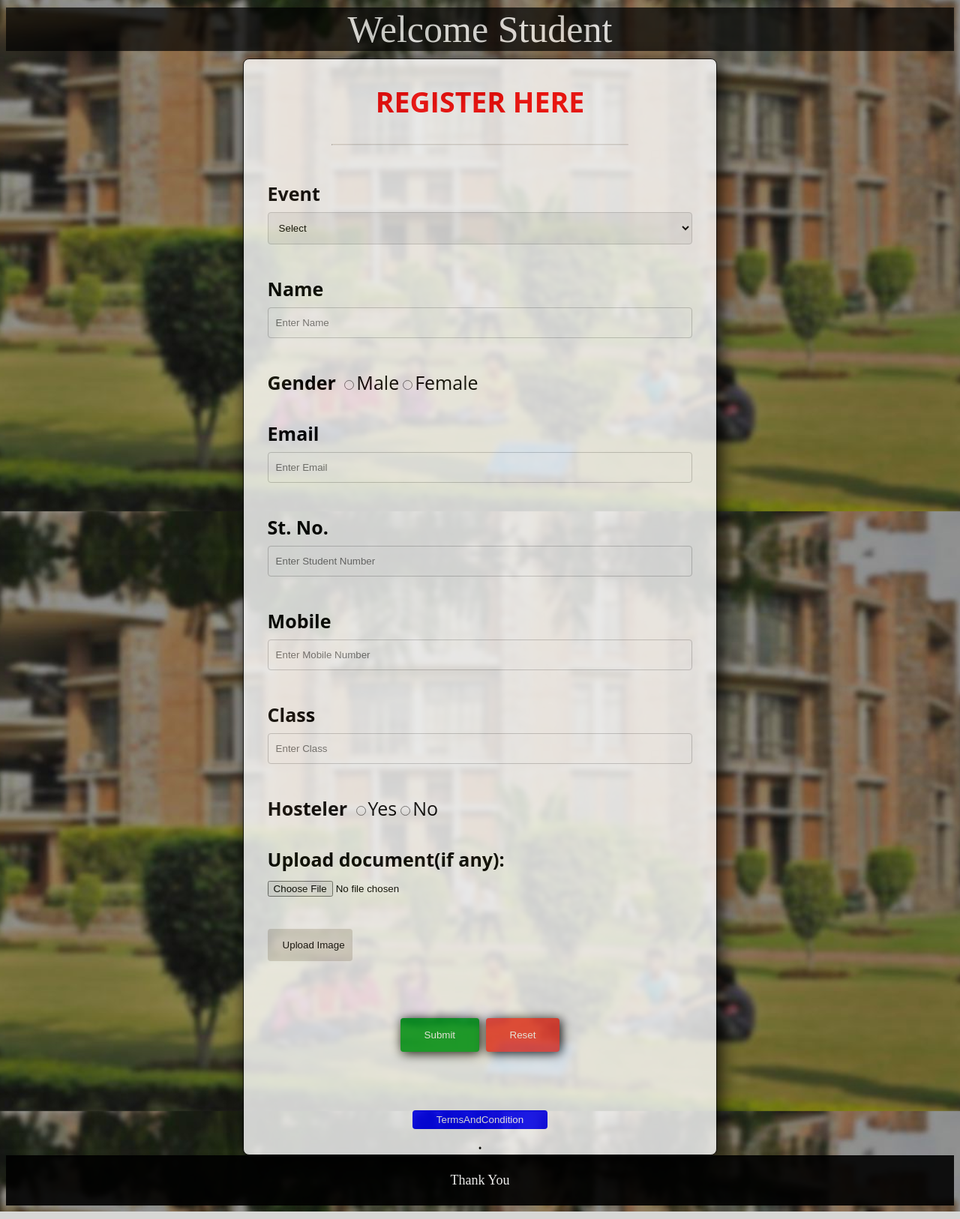
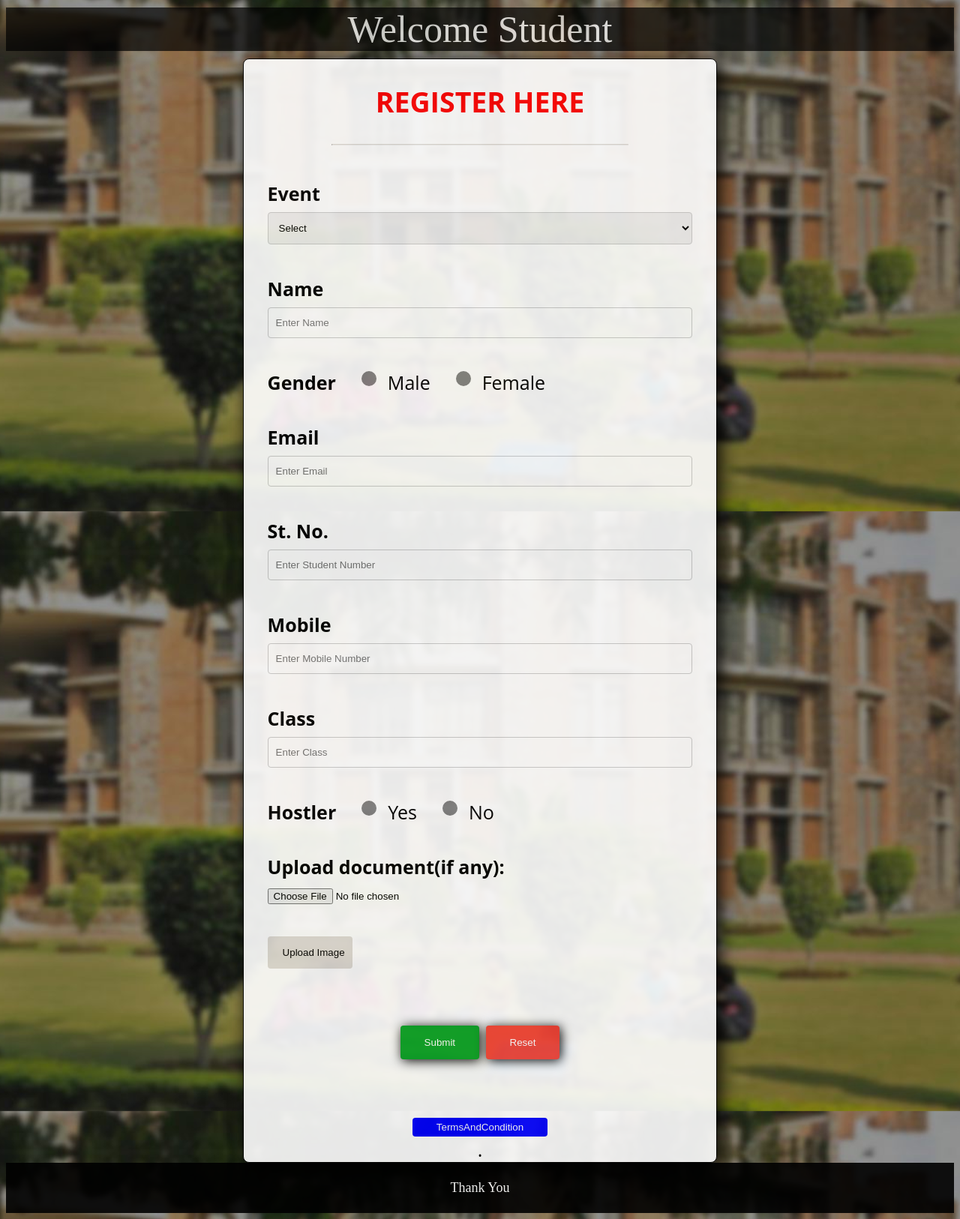
Before and after one commit to vaishalitomar/EMS, a PHP site: page /RegForm.html in a window 1280 px wide. Shown: the part 118-1744 px from the top of the page at 75% size. Run offline with PHP 8.4, Linux system fonts and the light colour scheme.

Commit message:
Radio and check box style changed

```diff
--- a/RegForm.html
+++ b/RegForm.html
@@ -48,8 +48,12 @@ snd1.play();
             <label style="text-align: left;"><b>Name</b></label>
             <input type="text" name="name" id="textdeco" placeholder="Enter Name" required="required" pattern="^[a-zA-Z]{1,40}$" />
             <br><br>
+
             <label style="text-align: left;"><b>Gender</b></label>
-            <input type="radio" name="gen" value="M" style="" required="required"/>Male<input type="radio" name="gen" value="F" required="required"/>Female
+            <input type="radio" value="M" id="male" name="gen" required="required"/>
+            <label for="male" class="radio" >Male</label>
+            <input type="radio" value="F" id="female" name="gen" required="required"/>
+            <label for="female" class="radio">Female</label>
             <br><br>
             <label style="text-align: left;"><b>Email</b></label>
             <input type="email" name="email" id="textdeco" placeholder="Enter Email" required="required"/>
@@ -63,8 +67,13 @@ snd1.play();
             <label style="text-align: left;"><b>Class</b></label>
             <input type="text" name="state" id="textdeco" required="required" placeholder="Enter Class" pattern="^[a-zA-Z]{3,20}$" />
             <br><br>
-            <label style="text-align: left;"><b>Hosteler</b></label>
-            <input type="radio" name="check" value="y" required="required"/>Yes<input type="radio" name="check" value="n" required="required"/>No
+
+            <label style="text-align: left;"><b>Hostler</b></label>
+            <input type="radio" value="y" id="Y" name="check" required="required"/>
+            <label for="Y" class="radio" >Yes</label>
+            <input type="radio" value="N" id="N" name="check" required="required"/>
+            <label for="N" class="radio">No</label>
+
             <br><br>
             <label style="text-align: left;"><b>Upload document(if any):</b></label><br>
             <input type="file" name="fileToUpload" id="fileToUpload"><br><br>
--- a/coordinatorSociety4.html
+++ b/coordinatorSociety4.html
@@ -25,7 +25,7 @@ body{
 <a href="http://www.akgec.in/" target="_blank"><img style="float: left;" src="images/akgeclogo.png"></a>
   <a ><img style="float: right;" src="images/lo.png"></a>
   <a href="index.html" title="HOME"><img style="float: right;" src="images/home2.png"></a>
-  <h1 style="text-align: center;">EVENT MANAGEMENT SYSTEM/h1>
+  <h1 style="text-align: center;">EVENT MANAGEMENT SYSTEM</h1>
 </div>
 <div class="welcome">Students who have registered</div>
 <div style="overflow-x:auto;opacity: 0.8;padding: 20px;">
--- a/css/emscss.css
+++ b/css/emscss.css
@@ -64,7 +64,7 @@ hr{
     padding: 15px;
     color: black;
     font-size: 25px;
-    opacity: 0.8;
+    opacity: 0.9;
     border: 1px sol
     id black;
     border-radius: 8px;
@@ -77,7 +77,7 @@ hr{
     padding-right: 5%;
     color: black;
     font-size: 25px;
-    opacity: 0.8;
+    opacity: 0.9;
     border: 1px solid black;
     border-radius: 8px;
     box-shadow: 5px 5px 25px black;
@@ -303,7 +303,7 @@ tr:nth-child(odd){background-color: white}
   font-family: 'Permanent Marker';
   font-size: 40px;
   background-color: black;
-  opacity: 0.7;
+  opacity: 0.8;
   color: white;
   padding:5px;
   cursor: pointer;
@@ -388,3 +388,103 @@ tr:nth-child(odd){background-color: white}
 .modal-body {
 font-size: 20px;
     padding: 2px 16px;opacity: 1;}
+
+/*radio*/
+
+input[type=radio] {
+  visibility: hidden;
+}
+
+label.radio {
+    cursor: pointer;
+  text-indent: 35px;
+  overflow: visible;
+  display: inline-block;
+  position: relative;
+  margin-bottom: 5px;
+}
+
+label.radio:before {
+  background: grey;
+  content:'';
+  position: absolute;
+  top:2px;
+  left: 0;
+  width: 20px;
+  height: 20px;
+  border-radius: 100%;
+}
+
+label.radio:after {
+    opacity: 0;
+    content: '';
+    position: absolute;
+    width: 0.5em;
+    height: 0.25em;
+    background: transparent;
+    top: 7.5px;
+    left: 4.5px;
+    border: 3px solid #ffffff;
+    border-top: none;
+    border-right: none;
+
+    -webkit-transform: rotate(-0deg);
+    -moz-transform: rotate(-45deg);
+    -o-transform: rotate(-45deg);
+    -ms-transform: rotate(-45deg);
+    transform: rotate(-45deg);
+}
+
+input[type=radio]:checked + label:after {
+    opacity: 1;
+}
+
+/*checkbox*/
+
+input[type=checkbox] {
+  visibility: hidden;
+}
+
+label.checkbox {
+    cursor: pointer;
+  text-indent: 35px;
+  overflow: visible;
+  display: inline-block;
+  position: relative;
+  margin-bottom: 5px;
+}
+
+label.checkbox:before {
+  background: grey;
+  content:'';
+  position: absolute;
+  top:2px;
+  left: 0;
+  width: 20px;
+  height: 20px;
+  border-radius: 30%;
+}
+
+label.checkbox:after {
+    opacity: 0;
+    content: '';
+    position: absolute;
+    width: 0.5em;
+    height: 0.25em;
+    background: transparent;
+    top: 7.5px;
+    left: 4.5px;
+    border: 3px solid #ffffff;
+    border-top: none;
+    border-right: none;
+
+    -webkit-transform: rotate(-0deg);
+    -moz-transform: rotate(-45deg);
+    -o-transform: rotate(-45deg);
+    -ms-transform: rotate(-45deg);
+    transform: rotate(-45deg);
+}
+
+input[type=checkbox]:checked + label:after {
+    opacity: 1;
+}
```
Also changed, not shown: NewEvent.html (+10 -4 lines), NewSociety.html (+5 -3 lines), index.html (+8 -1 lines).
